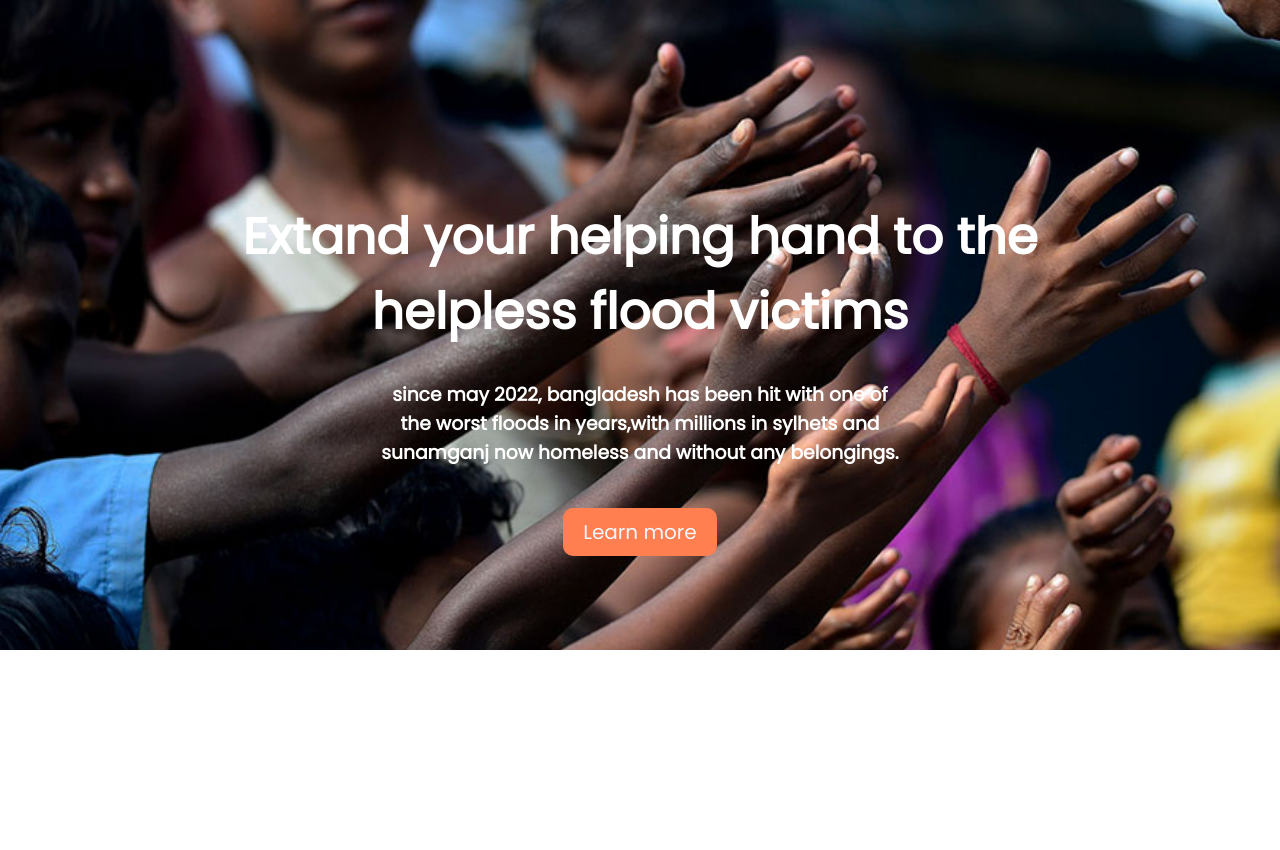
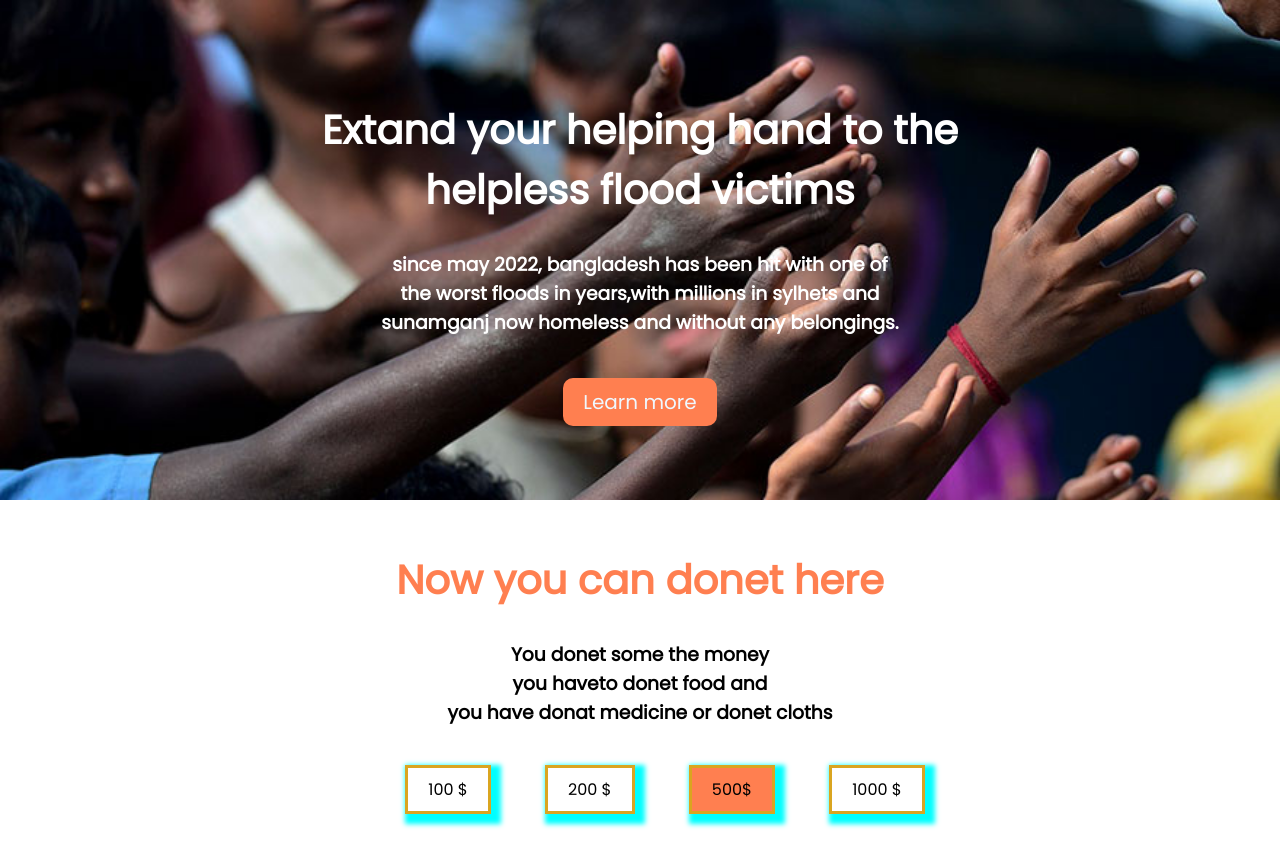
Before and after one commit to almruf/help-Disaster-struck, a plain HTML site: page index.html in a window 1280 px wide. Before the commit the page ends 800 px from the top, so only its background shows below. Drawn offline with Linux system fonts and the light colour scheme.

Commit message:
finish donet section

```diff
--- a/index.html
+++ b/index.html
@@ -16,7 +16,7 @@
 
 <body>
     <section class="header">
-        <h1 class="hading">Extand your helping hand to the <br><span>helpless flood victims</span></h1>
+        <h1 class="hading">Extand your helping hand to the <br>helpless flood victims</h1>
         <h3>
             since may 2022, bangladesh has been hit with one of <br> the worst floods in years,with millions in sylhets
             and<br>sunamganj now homeless and without any belongings.
@@ -26,6 +26,17 @@
             more</a>
 
     </section>
+    <section class="donet">
+        <h1 class="hading2">Now you can donet here</h1>
+        <h3>You donet some the money <br> you haveto donet food and <br> you have donat medicine or donet cloths </h3>
+        <ul>
+            <li>100 $</li>
+            <li>200 $</li>
+            <li id="dolar">500$</li>
+            <li>1000 $</li>
+        </ul>
+
+    </section>
 
 </body>
 
--- a/style.css
+++ b/style.css
@@ -6,7 +6,7 @@
 }
 
 .header {
-    min-height: 650px;
+    min-height: 500px;
     width: 100%;
     background-image: url(image/cover.jpg);
     background-repeat: no-repeat;
@@ -17,8 +17,8 @@
 }
 
 .hading {
-    padding-top: 200px;
-    font-size: 50px;
+    padding-top: 100px;
+    font-size: 40px;
 }
 
 h3 {
@@ -38,3 +38,30 @@ a {
     color: aliceblue;
     font-size: 20px;
 }
+
+.donet {
+    padding-top: 50px;
+    height: 300px;
+
+}
+
+.hading2 {
+
+    font-size: 40px;
+    color: coral;
+
+
+}
+
+li {
+
+    display: inline;
+    margin-left: 50px;
+    padding: 10px 20px;
+    border: 3px solid goldenrod;
+    box-shadow: 5px 5px 5px 5px cyan;
+}
+
+#dolar {
+    background-color: coral;
+}
```
